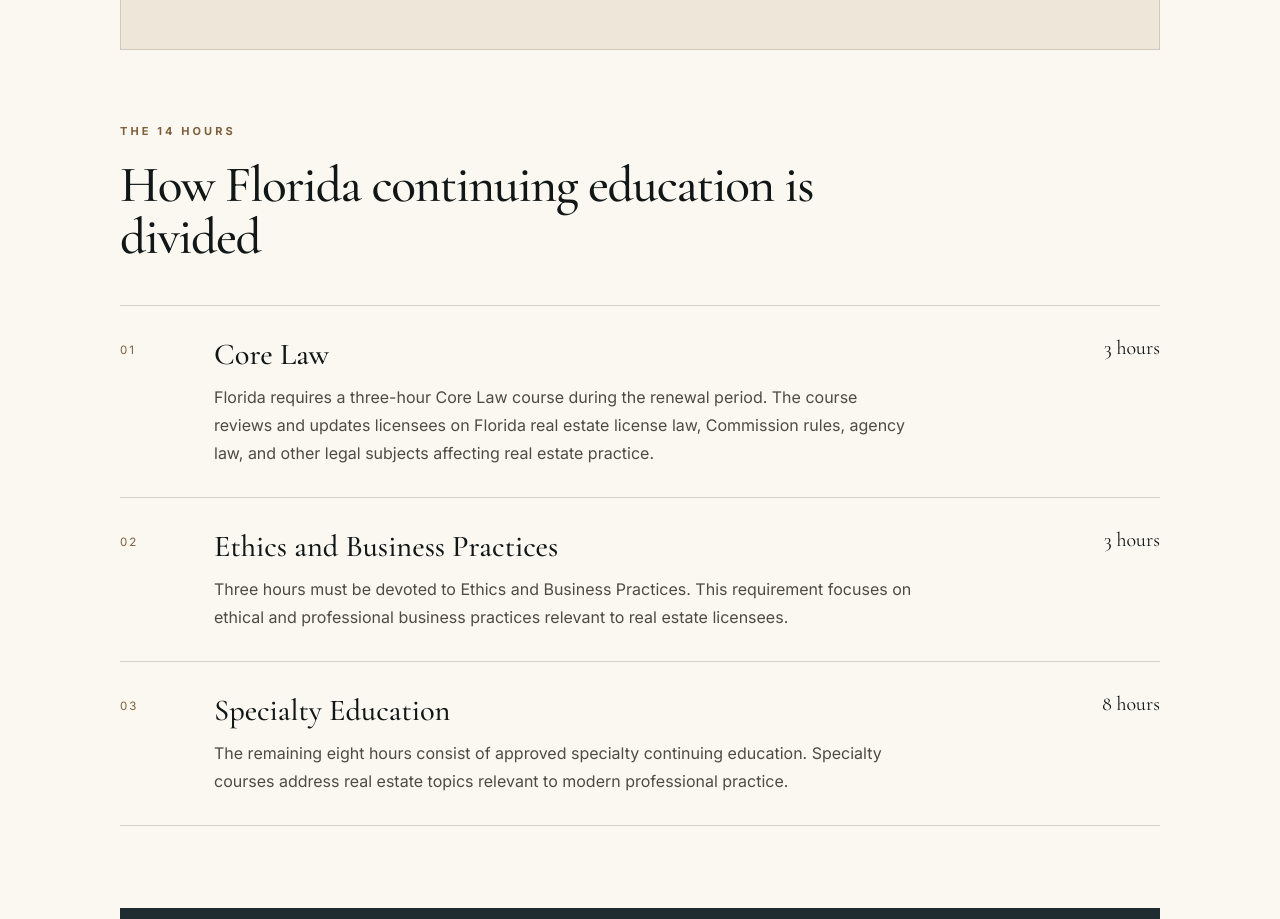
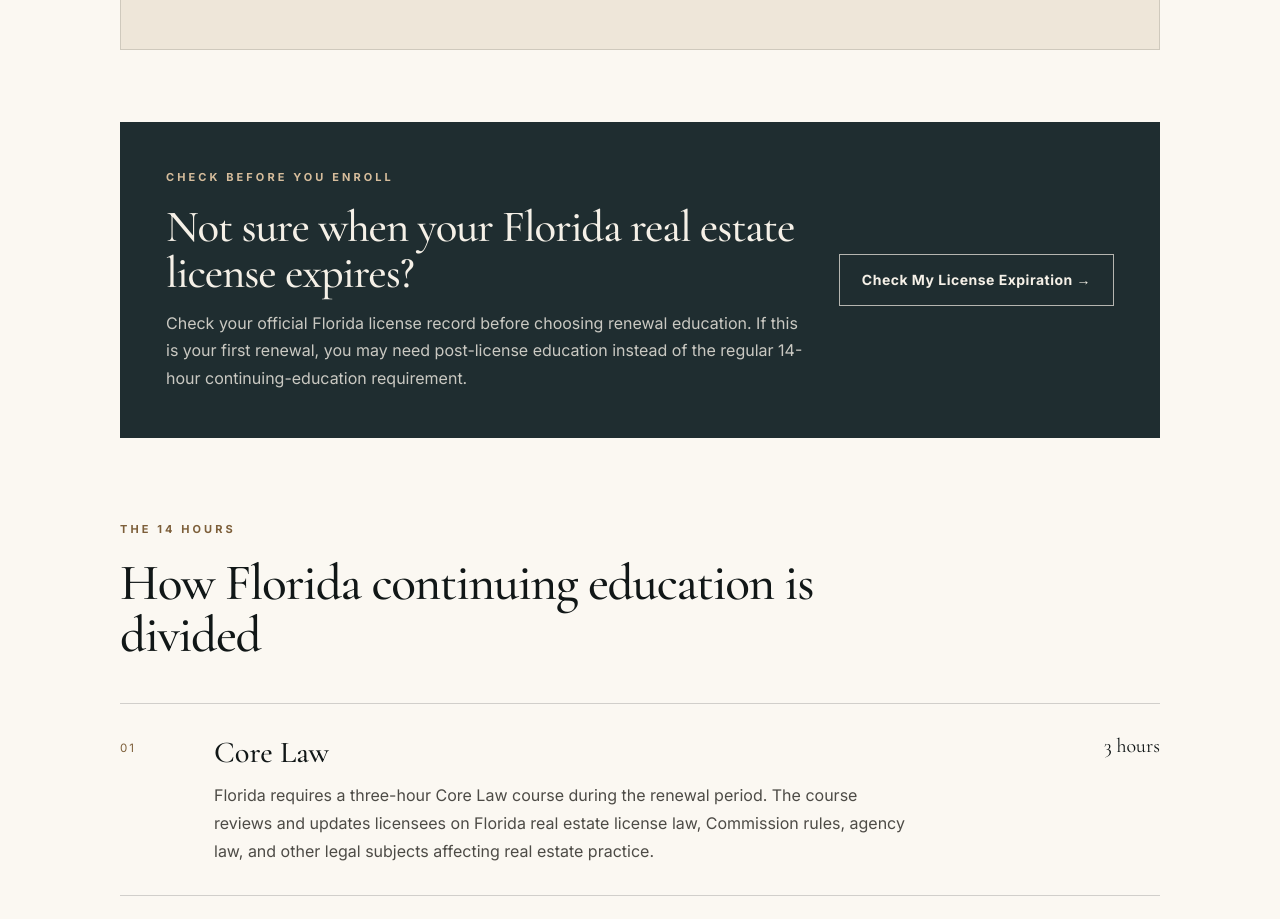
Before and after one commit to BrianLook/Greyson-Institute-Website, a Next.js app: page /florida-14-hour-real-estate-continuing-education in a window 1280 px wide. Shown: the part 880-1799 px from the top of the page. Built offline with nearby package versions, Linux system fonts and the light colour scheme.

Commit message:
Add license expiration check to 14-hour CE guide

```diff
--- a/app/florida-14-hour-real-estate-continuing-education/page.tsx
+++ b/app/florida-14-hour-real-estate-continuing-education/page.tsx
@@ -2,6 +2,7 @@ import type { Metadata } from "next";
 import Link from "next/link";
 import { Breadcrumbs } from "@/components/Breadcrumbs";
 import { GuideStructuredData } from "@/components/GuideStructuredData";
+import { LicenseExpirationPromo } from "@/components/LicenseExpirationPromo";
 
 const guideTitle =
   "Florida 14-Hour Real Estate Continuing Education Requirements";
@@ -223,6 +224,18 @@ export default function Florida14HourContinuingEducationPage() {
             Business Practices, and eight hours of approved specialty
             education.
           </p>
+        </div>
+
+        <div
+          style={{
+            marginBottom: "82px",
+          }}
+        >
+          <LicenseExpirationPromo
+            eyebrow="CHECK BEFORE YOU ENROLL"
+            title="Not sure when your Florida real estate license expires?"
+            text="Check your official Florida license record before choosing renewal education. If this is your first renewal, you may need post-license education instead of the regular 14-hour continuing-education requirement."
+          />
         </div>
 
         <div
```
